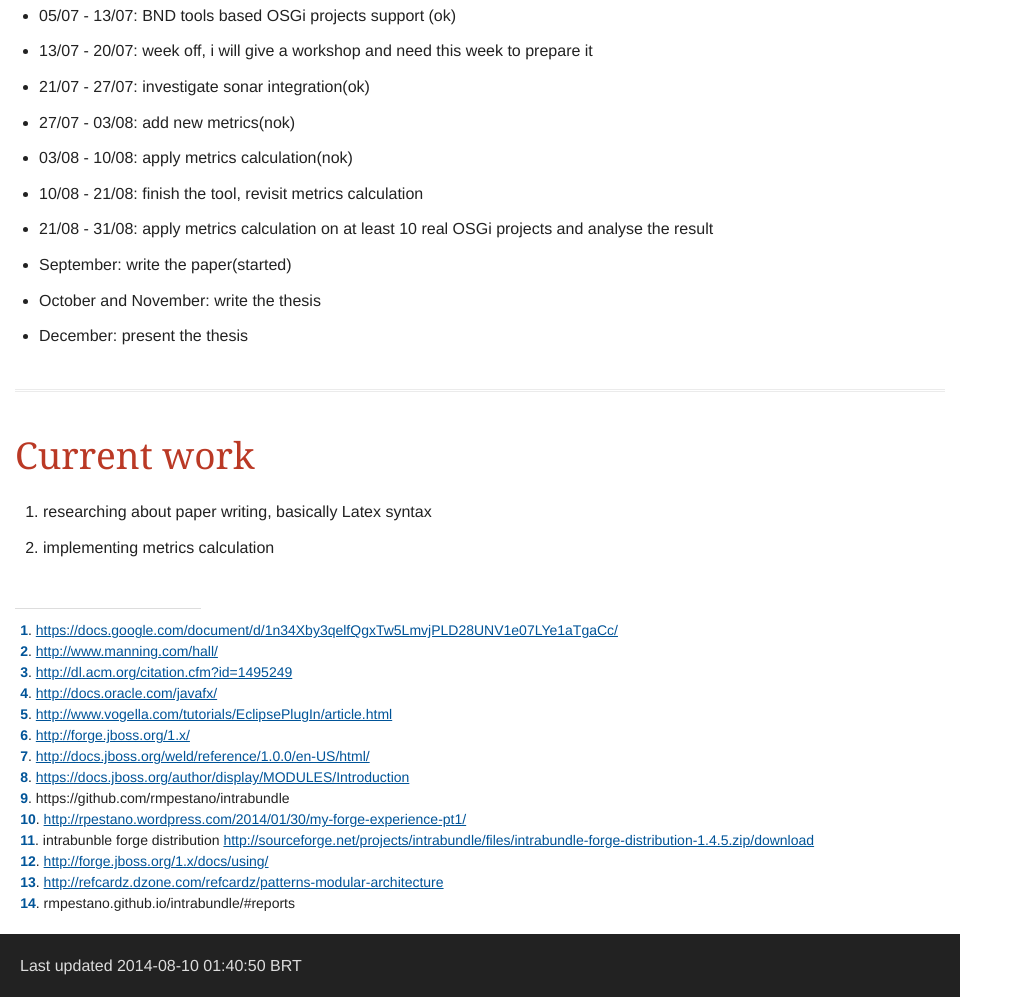
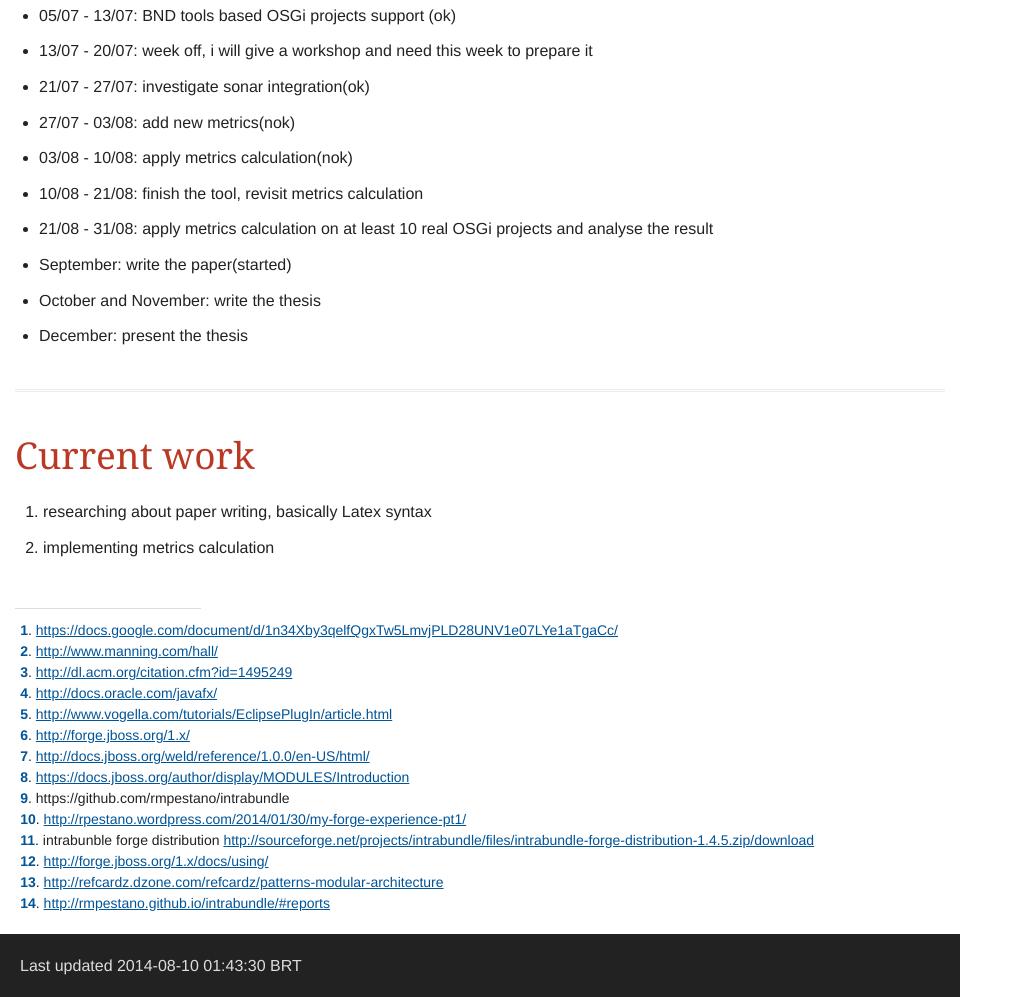
Before and after one commit to rmpestano/intrabundle, a plain HTML site: page asciidoc/intrabundle-work.html in a window 1280 px wide. Shown: the part 4028-5025 px from the top of the page, without its empty margins (0-1023 px from the left). Drawn offline with Linux system fonts and the light colour scheme.

Commit message:
work done update

```diff
--- a/asciidoc/intrabundle-work.html
+++ b/asciidoc/intrabundle-work.html
@@ -712,12 +712,12 @@ add points to the bundle like eg imports few packages means adds 100 points, imp
 <a href="#_footnoteref_13">13</a>. <a href="http://refcardz.dzone.com/refcardz/patterns-modular-architecture">http://refcardz.dzone.com/refcardz/patterns-modular-architecture</a>
 </div>
 <div class="footnote" id="_footnote_14">
-<a href="#_footnoteref_14">14</a>. rmpestano.github.io/intrabundle/#reports
+<a href="#_footnoteref_14">14</a>. <a href="http://rmpestano.github.io/intrabundle/#reports">http://rmpestano.github.io/intrabundle/#reports</a>
 </div>
 </div>
 <div id="footer">
 <div id="footer-text">
-Last updated 2014-08-10 01:40:50 BRT
+Last updated 2014-08-10 01:43:30 BRT
 </div>
 </div>
 </body>
```
